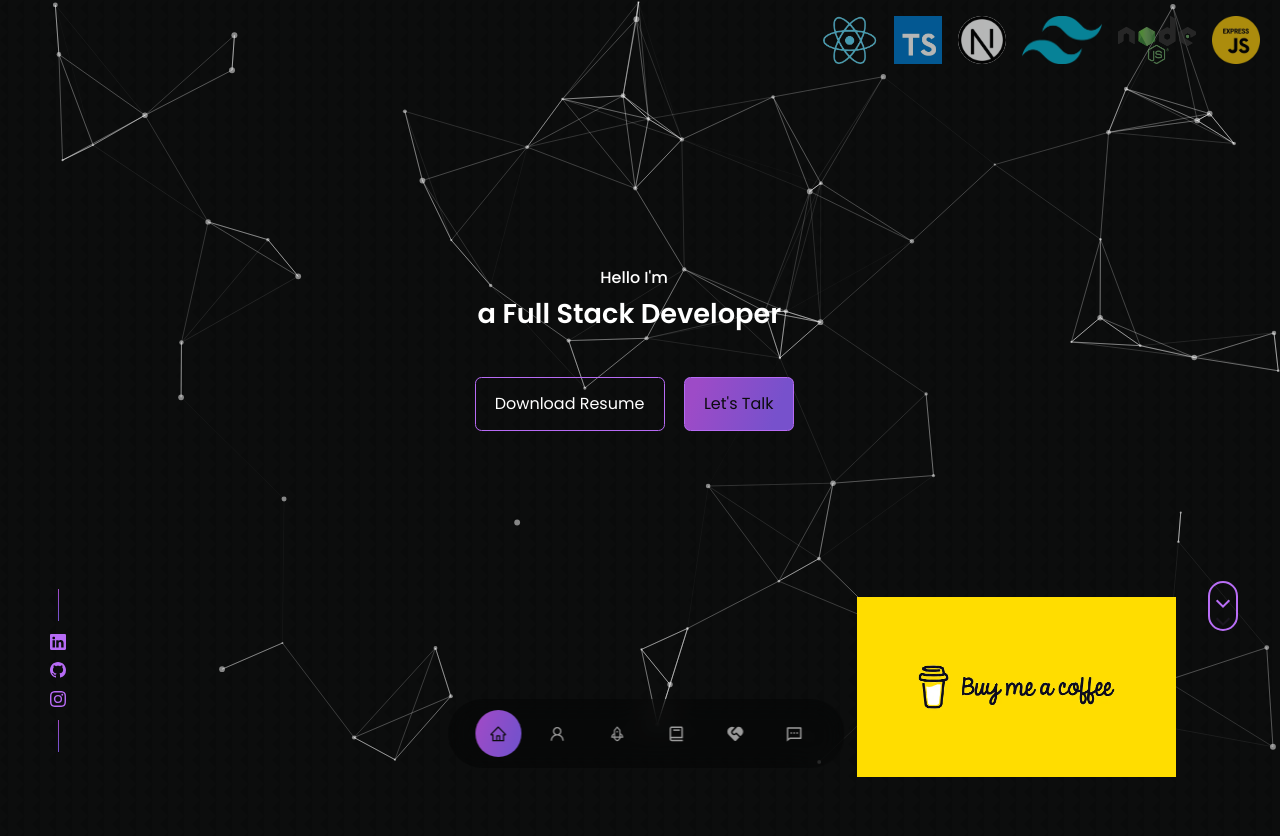
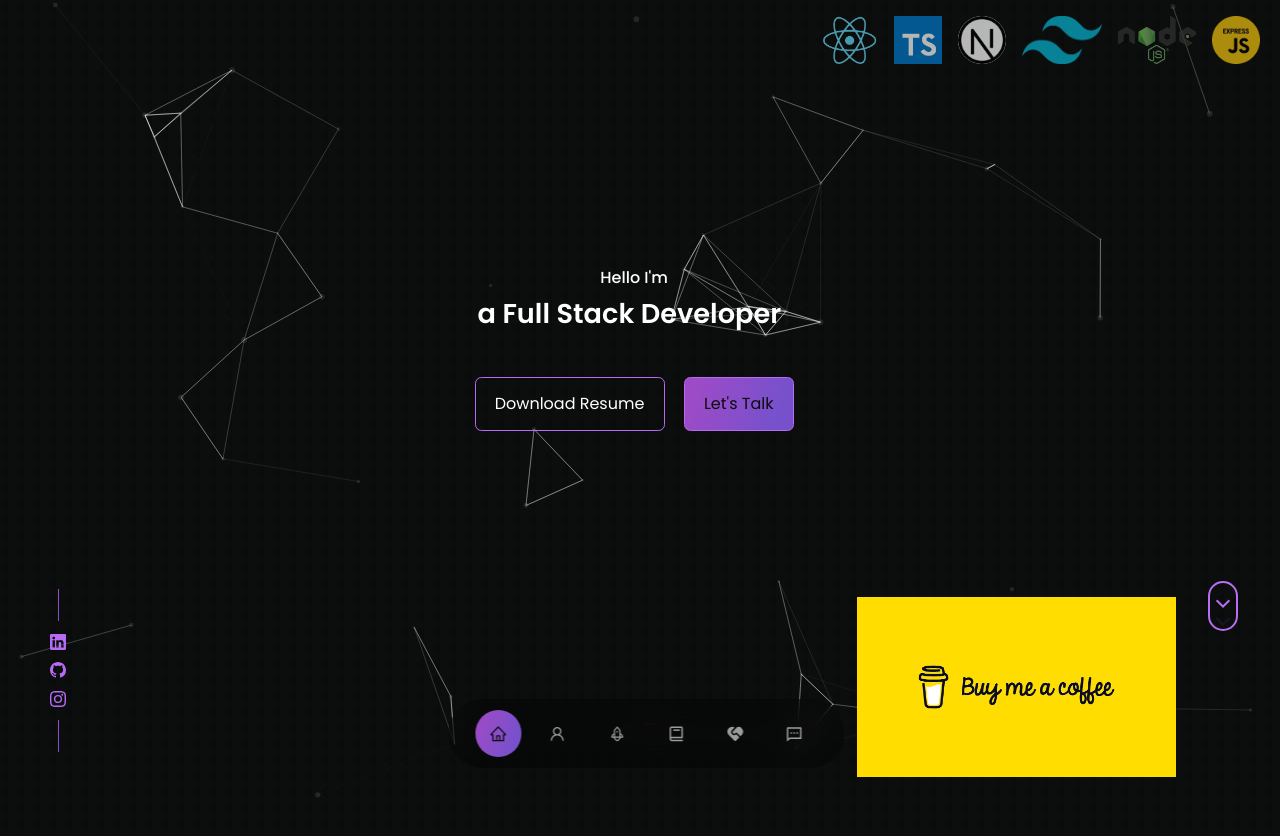
Before and after one commit to najrul04/portfolio_main, a React (Vite) app: page / in a window 1280 px wide. Shown: the top 836 px of the page. Built offline with nearby package versions, Linux system fonts and the light colour scheme.

Commit message:
modified particles js

```diff
--- a/src/components/header/Header.jsx
+++ b/src/components/header/Header.jsx
@@ -96,11 +96,11 @@ const Header = () => {
               },
               modes: {
                 push: {
-                  quantity: 4,
+                  quantity: 1,
                 },
                 repulse: {
                   distance: 200,
-                  duration: 5.0,
+                  duration: 1.0,
                 },
               },
             },
@@ -136,10 +136,10 @@ const Header = () => {
                   enable: false,
                   area: 805,
                 },
-                value: 80,
+                value: 50,
               },
               opacity: {
-                value: 0.5,
+                value: 0.1,
               },
               shape: {
                 type: "circle",
```
